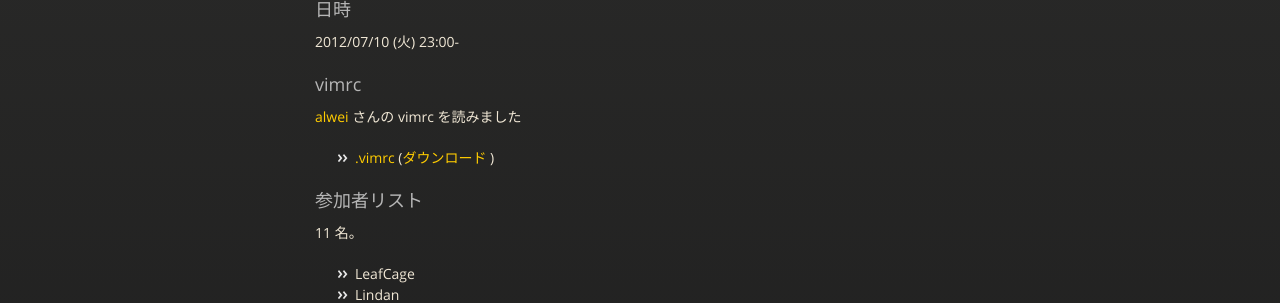
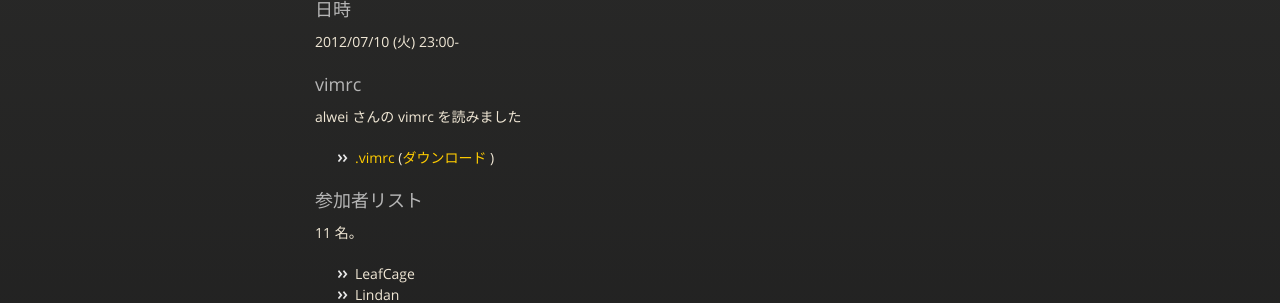
Before and after one commit to vim-jp/reading-vimrc, a Jekyll site: the page built from archive/001.md, in a window 1280 px wide and 970 px high. Shown: the part 162-465 px from the top of the window. Built offline with Jekyll 4.4.1, drawn with Linux system fonts in a browser that asks for light colours; nearby versions of some CDN libraries; Markdown is read by kramdown in place of the engine named in the settings.

Commit message:
Check if author's urls exist

```diff
--- a/_includes/archive.md
+++ b/_includes/archive.md
@@ -20,7 +20,12 @@
 
 
 ### vimrc
-[{{ archive.author.name }}]({{ archive.author.url }}) さんの vimrc を読みました {% if archive.part %} ({{ archive.part }}) {% endif %}
+
+{% if archive.author.url %}
+  [{{ archive.author.name }}]({{ archive.author.url }})
+{% else %}
+  {{ archive.author.name }}
+{% endif %} さんの vimrc を読みました {% if archive.part %} ({{ archive.part }}) {% endif %}
 
 <ul>
 {% for vimrc in archive.vimrcs %}
```
